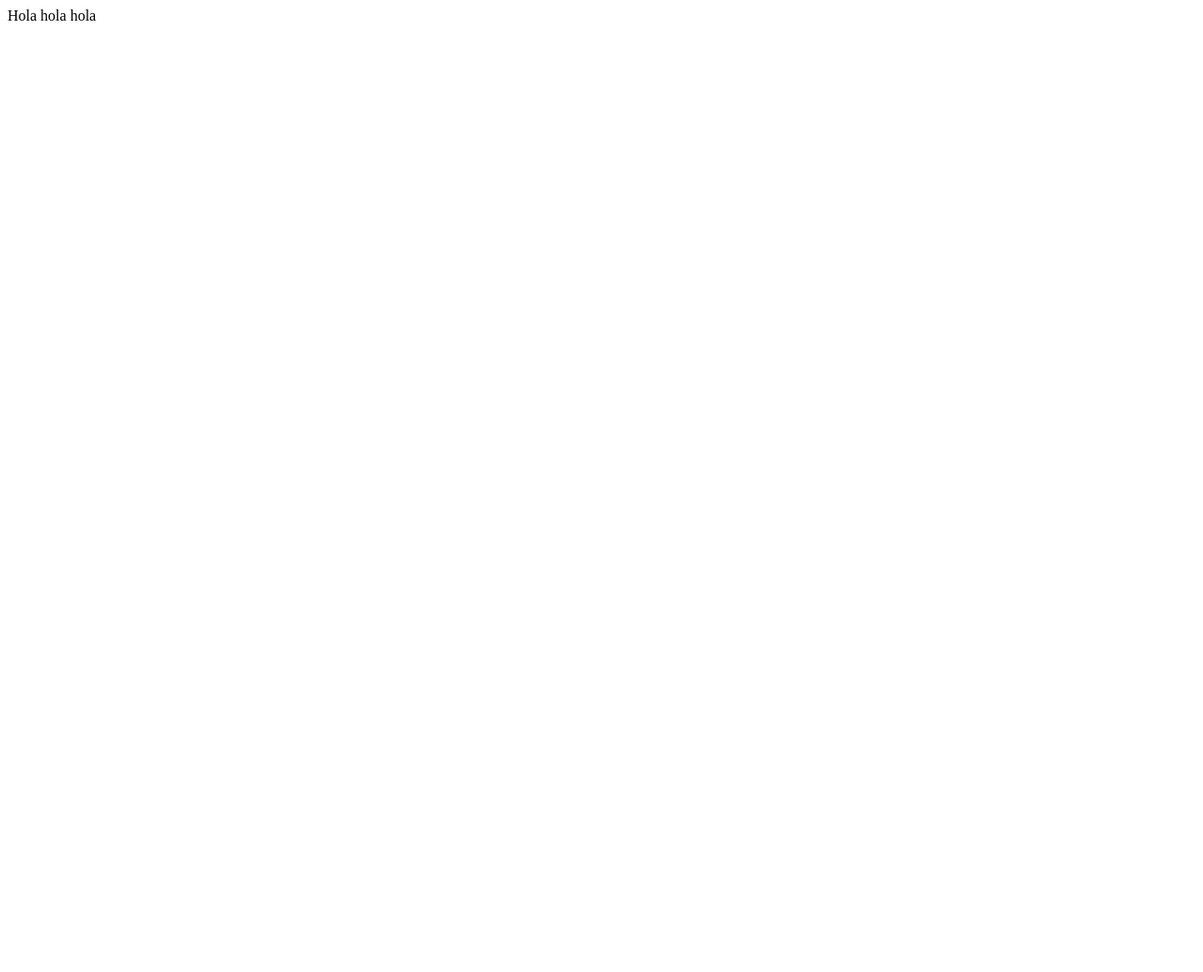
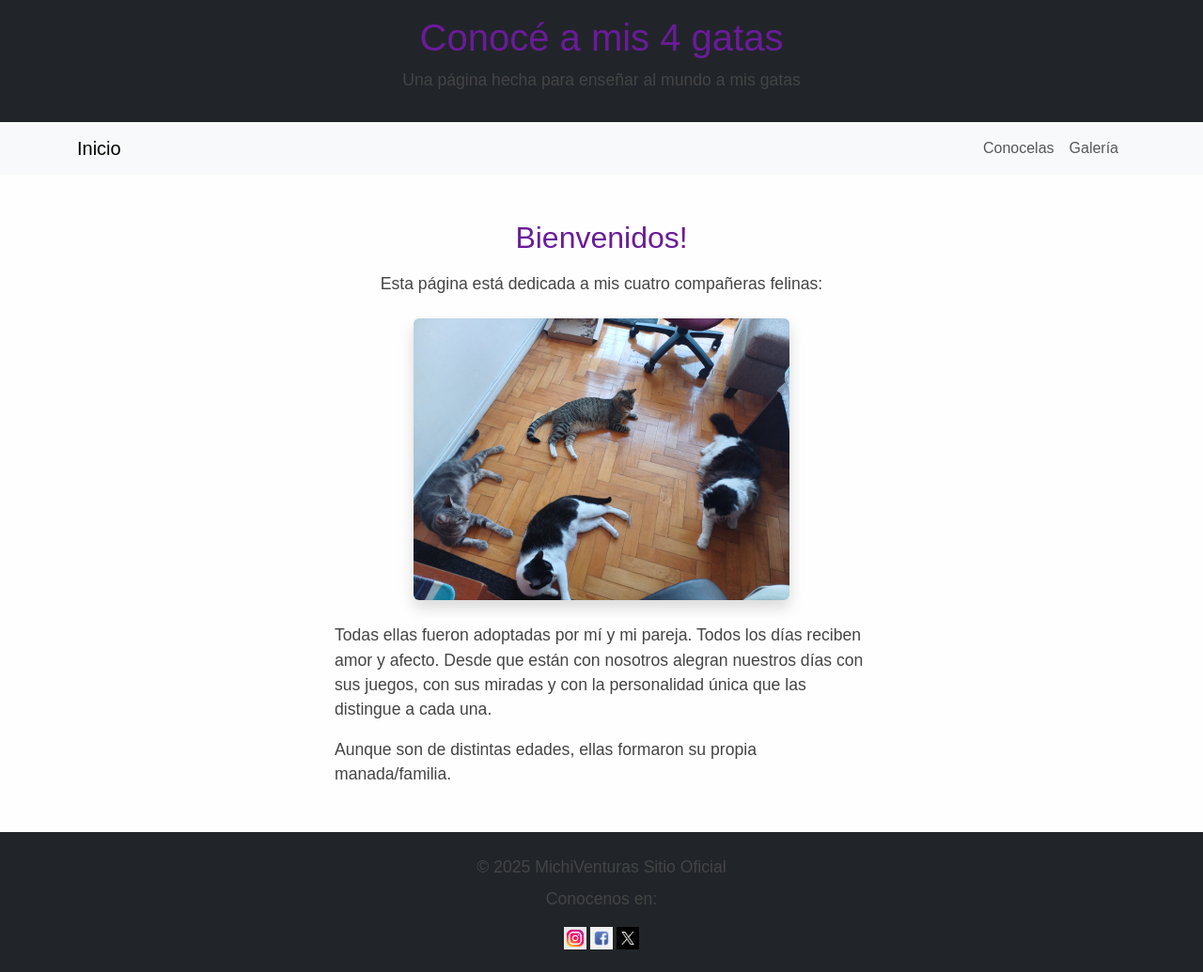
Before and after one commit to CasteDan/MichiVenturas, a plain HTML site: page index.html in a window 1280 px wide. Shown: the whole page at 94% size. Before the commit the page ends 800 px from the top, so only its background shows below. Drawn offline with nearby package versions, Linux system fonts and the light colour scheme.

Commit message:
Trabajo Final

```diff
--- /dev/null
+++ b/css/estilos.css
@@ -0,0 +1,42 @@
+
+body {
+  background-color: #fefefe;
+  color: #333;
+}
+
+h1, h2 {
+  font-family: 'Verdana', sans-serif;
+}
+
+.foto-grupo {
+  max-width: 300px;
+  margin: 20px auto;
+}
+
+body {
+  background-color: #fefefe;
+  color: #333;
+  font-family: 'Quicksand', sans-serif;
+}
+
+h1, h2 {
+  font-family: 'Fredoka', sans-serif;
+  color: #6a1b9a; /* Violeta suave */
+}
+
+p {
+  font-size: 1.1rem;
+  color: #444;
+}
+
+.foto-grupo {
+  max-width: 400px;
+  display: block;
+  margin: 0 auto;
+}
+
+footer {
+  margin-top: 40px;
+  background-color: #6a1b9a;
+  color: white;
+}
--- a/index.html
+++ b/index.html
@@ -1,12 +1,57 @@
 <!DOCTYPE html>
-<html lang="en">
+<html>
 <head>
-    <meta charset="UTF-8">
-    <meta name="viewport" content="width=device-width, initial-scale=1.0">
-    <title>Document</title>
+  <meta charset="UTF-8">
+  <meta name="viewport" content="width=device-width, initial-scale=1.0">
+  <title>Mis Gatas</title>
+  <link href="https://cdn.jsdelivr.net/npm/bootstrap@5.3.3/dist/css/bootstrap.min.css" rel="stylesheet">
+  <link rel="stylesheet" href="css/estilos.css">
 </head>
 <body>
-    Hola hola hola
+  <!-- Encabezado -->
+  <header class="bg-dark text-white p-3 text-center">
+    <h1>Conocé a mis 4 gatas</h1>
+    <p>Una página hecha para enseñar al mundo a mis gatas</p>
+  </header>
 
+  <!-- Barra de navegacion -->
+  <nav class="navbar navbar-expand-sm navbar-light bg-light">
+    <div class="container">
+      <a class="navbar-brand" href="#">Inicio</a>
+      <ul class="navbar-nav">
+        <li class="nav-item"><a class="nav-link" href="conocelas.html">Conocelas</a></li>
+        <li class="nav-item"><a class="nav-link" href="galeria.html">Galería</a></li>
+      </ul>
+    </div>
+  </nav>
+
+  <!-- Principal -->
+  <main class="container my-5 text-center">
+    <h2 class="mb-3">Bienvenidos!</h2>
+    <p class="mb-4">Esta página está dedicada a mis cuatro compañeras felinas:</p>
+
+    <img src="Imagenes/todaslasgatas.jpg" alt="Todas las gatas" class="img-fluid rounded shadow foto-grupo">
+
+    <div class="mt-4 px-3 text-start mx-auto" style="max-width: 600px;">
+      <p>
+        Todas ellas fueron adoptadas por mí y mi pareja. Todos los días reciben amor y afecto.
+        Desde que están con nosotros alegran nuestros días con sus juegos, con sus miradas y con la personalidad única que las distingue a cada una.
+      </p>
+      <p>
+        Aunque son de distintas edades, ellas formaron su propia manada/familia.
+      </p>
+    </div>
+  </main>
+
+  <!-- Pie de página -->
+<footer class="bg-dark text-white text-center p-4">
+  <p class="mb-2">&copy; 2025 MichiVenturas Sitio Oficial</p>
+  <p>Conocenos en:</p>
+    <img src="Imagenes/instagram.avif" alt="Instagram" style="width:24px; height:24px;">
+    <img src="Imagenes/facebook.webp" alt="Facebook" style="width:24px; height:24px;">
+
+    <img src="Imagenes/X.png" alt="X" style="width:24px; height:24px;">
+  </a>
+</footer>
 </body>
 </html>
```
Also changed, not shown: conocelas.html (added, +35 -0 lines), galeria.html (added, +41 -0 lines), Imagenes/Bechamel_cocina.jpg (added), Imagenes/Bechamel_espia.jpg (added), Imagenes/X.png (added), Imagenes/baggete.jpg (added), Imagenes/baggete_caja.jpg (added), Imagenes/bechamel_chipa_duermen.jpg (added), Imagenes/chipa_maletas.jpg (added), Imagenes/facebook.webp (added), Imagenes/figacita_duerme.jpg (added), Imagenes/figacita_sillon.jpg (added), Imagenes/instagram.avif (added), Imagenes/michis_cama.jpg (added), 1 more files.
